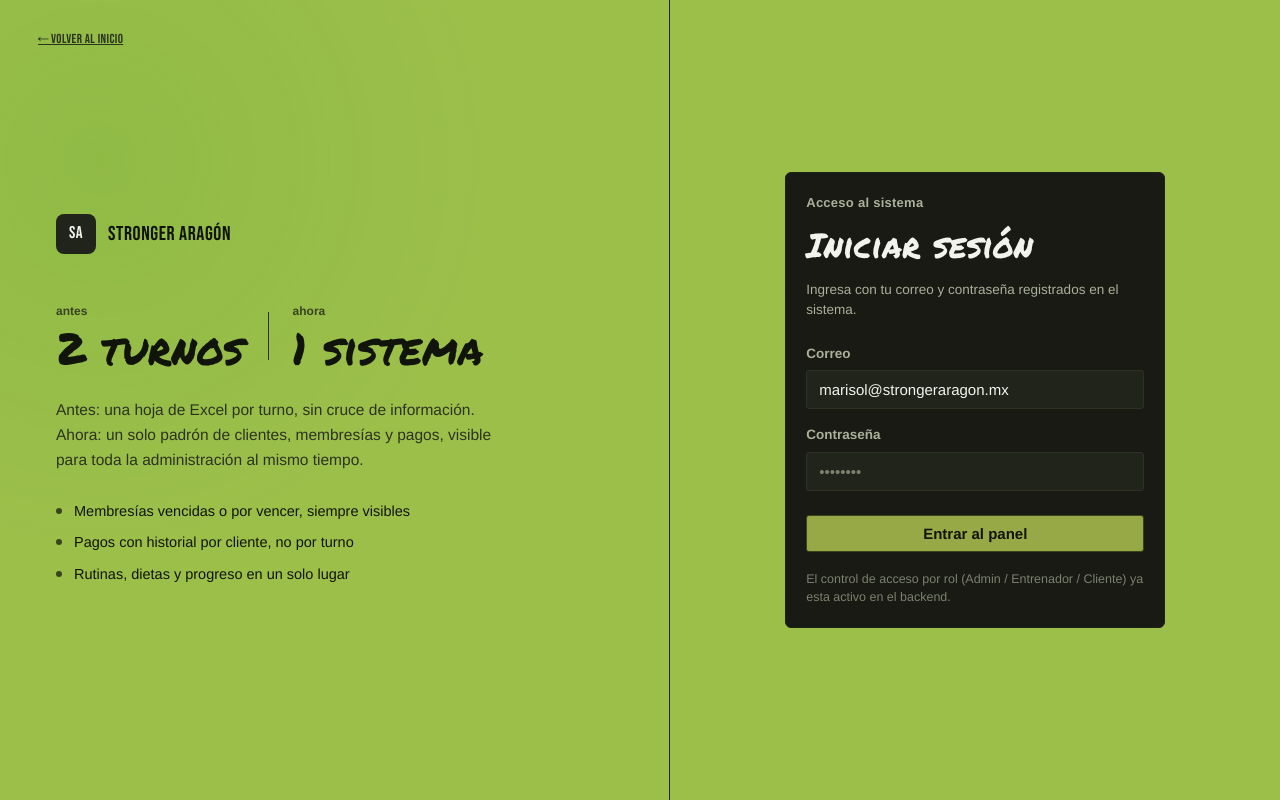
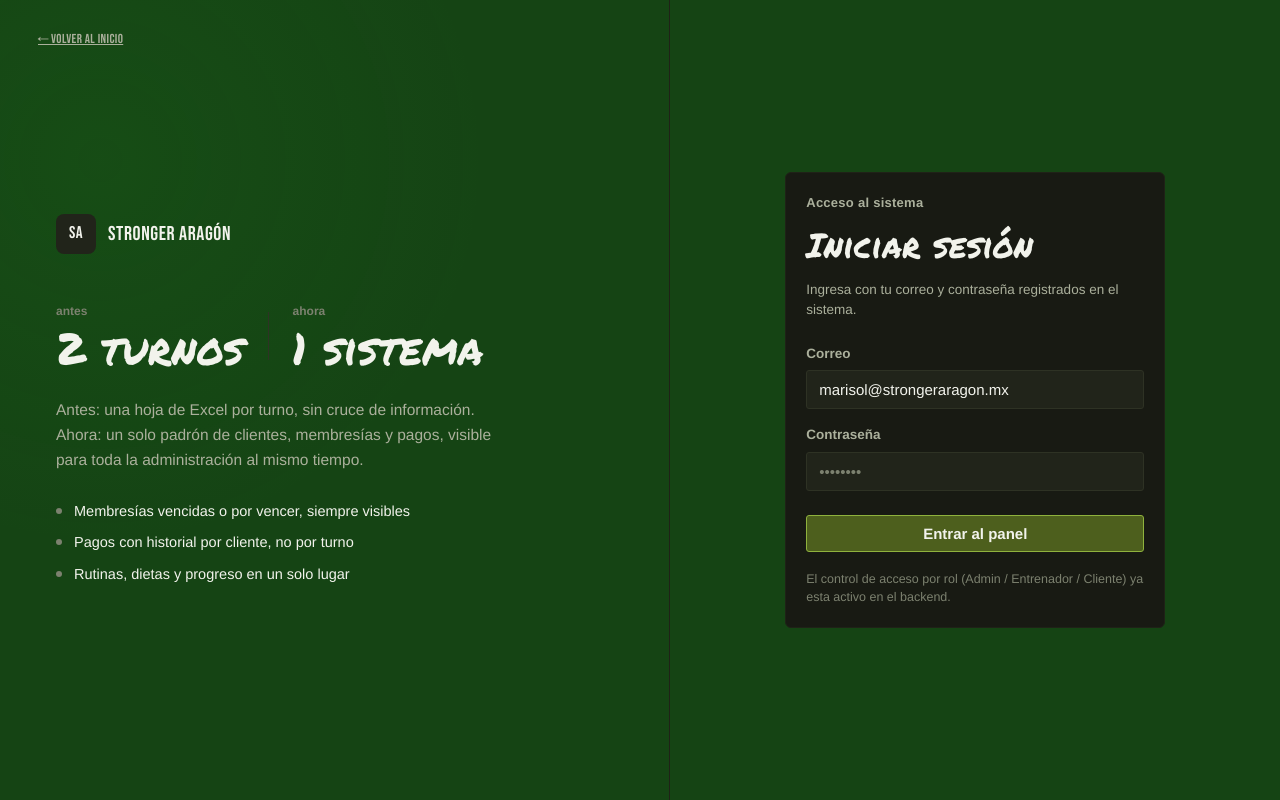
Before and after one commit to mhdavid404-sudo/Gesti-n-de-Gimnasio.2, a React (Vite) app in the folder frontend/: page /login in a window 1280 px wide. Built offline with nearby package versions, Linux system fonts and the light colour scheme; no server answers.

Commit message:
Ajuste de paleta de colores

```diff
--- a/frontend/src/styles/theme.css
+++ b/frontend/src/styles/theme.css
@@ -27,43 +27,53 @@
    separados por HUE (no solo por brillo) del primario.
 
    Variables nuevas, canónicas de aquí en adelante:
-     --color-primary       #97A947  oliva, aclarado a pedido explícito del
-                            dueño del proyecto (2026-10-11) sobre el oliva
-                            original #7C8B3A -- mismo hue (~71°), solo sube
-                            luminosidad/saturación; sigue pasando AA con
-                            margen de sobra (ver contraste abajo).
-     --color-primary-light #A8BA5A  hover / estados claros
-     --color-primary-dark  #677330  active / pressed
+     --color-primario    #154414  verde muy oscuro -- fondo de toda la UI
+                          (reemplaza el verde claro #9CBF4A del ajuste
+                          anterior, 2026-11-18).
+     --color-secundario  #4D5F1D  oliva oscuro -- base de botones
+                          primarios/secundarios, enlaces y acentos
+                          (reemplaza --color-primary #97A947 anterior).
+     --color-primary-light #8FB23D  hover / texto-acento directo sobre
+                          --color-primario (ver nota de contraste abajo)
+     --color-primary-dark  #33400F  active / pressed
      --color-primary-soft  wash translúcido para fondos de estado "activo"
-     --color-primary-text  #10140A  ink oscuro para texto sobre fondos de
-                            --color-primary sólido (ver contraste abajo)
-     --color-info / --color-info-soft   azul — estado informativo nuevo,
-                            no existía en el sistema anterior (solo
-                            éxito/alerta/error).
+     --color-primary-text  #F2F3EC  tinta clara para texto sobre fondos de
+                          --color-secundario sólido (ambos verdes de marca
+                          son demasiado oscuros para texto oscuro encima)
+     --color-info / --color-info-soft   azul — estado informativo (sin
+                          cambios en este ajuste de paleta).
 
-   `--color-accent*` se CONSERVA como alias de `--color-primary*` (ver
-   bloque de variables abajo) únicamente para no romper los archivos fuera
-   del alcance de esta tarea que todavía leen `--color-accent` (StatusPill,
-   StatNumber, Tabs, ClientFormPage, páginas de Clientes/Membresías/Rutinas/
-   Dietas/Progreso, etc. — ninguno de esos archivos se tocó en este cambio).
-   El nombre canónico para código nuevo es `--color-primary`, no
+   `--color-primary` queda como ALIAS de `--color-secundario` (y
+   `--color-accent*` como alias de `--color-primary*`, de antes) para no
+   romper los archivos que todavía leen esos nombres (StatusPill,
+   StatNumber, Tabs, ClientFormPage, páginas de Clientes/Membresías/
+   Rutinas/Dietas/Progreso, etc.). El nombre canónico para el color de
+   marca es `--color-primario`/`--color-secundario`, no `--color-primary`/
    `--color-accent`.
 
-   Contraste verificado a mano (luminancia relativa WCAG, no solo lectura
-   visual) contra `--color-bg` (#0B0C09, L≈0.0036) salvo donde se indica:
-     --color-primary   (#97A947) como TEXTO sobre --color-bg: ratio ≈ 7.55:1 (AA texto normal, con margen de sobra)
-     --color-primary-text (#10140A) como texto sobre --color-primary sólido: ratio ≈ 7.17:1 (AA texto normal, con margen de sobra)
-     --color-text       (#F2F3EC) sobre --color-bg: ratio ≈ 17.6:1
-     --color-text-muted (#ABB09C) sobre --color-bg: ratio ≈ 8.8:1
-     --color-text-dim   (#7C816F) sobre --color-bg: ratio ≈ 4.9:1 (AA texto normal, el mínimo del sistema)
-     --color-success (#3FB6A0) sobre --color-bg: ratio ≈ 7.9:1
-     --color-warning (#E08D3C) sobre --color-bg: ratio ≈ 7.5:1
-     --color-danger  (#D65A4A) sobre --color-bg: ratio ≈ 5.1:1
-     --color-info    (#4C8FD1) sobre --color-bg: ratio ≈ 5.8:1
-   Todas por encima del mínimo AA de 4.5:1 para texto normal (y muy por
-   encima del 3:1 de AA-large). El ink oscuro (#10140A) se sigue usando
-   SOLO como texto sobre fondos sólidos de color (botón primario), nunca al
-   revés (color sobre ink), igual que el criterio ya documentado en la
+   Contraste verificado a mano (luminancia relativa WCAG) contra
+   `--color-bg` = `--color-primario` (#154414, L≈0.043):
+     --color-text          (#F2F3EC) ratio ≈ 11.2:1
+     --color-text-muted    (#ABB09C) ratio ≈ 8.1:1
+     --color-text-dim      (#7C816F) ratio ≈ 4.6:1 (AA texto normal, el mínimo del sistema)
+     --color-primary-light (#8FB23D) como TEXTO/borde directo sobre --color-primario: ratio ≈ 5.3:1
+     --color-secundario    (#4D5F1D) EN SÍ, como texto/borde directo sobre --color-primario: ratio ≈ 1.6:1 -- por eso no se usa así, solo como relleno sólido (ver --color-accent-on-canvas abajo)
+     --color-primary-text  (#F2F3EC) como texto sobre --color-secundario sólido: ratio ≈ 6.6:1
+     --color-success (#5BC9B4, antes #3FB6A0) sobre --color-primario: ratio ≈ 5.6:1
+     --color-warning (#EBA35C, antes #E08D3C) sobre --color-primario: ratio ≈ 5.3:1
+     --color-danger  (#F49686, antes #D65A4A) sobre --color-primario: ratio ≈ 5.1:1
+     --color-info    (#7FB3EC, antes #4C8FD1) sobre --color-primario: ratio ≈ 5.1:1
+   Los 4 estados semánticos se aclararon por el mismo motivo: contra el
+   fondo casi-negro original (#0B0C09, L≈0.0036) pasaban AA con margen de
+   sobra; contra --color-primario (#154414, L≈0.043, bastante menos
+   oscuro aunque se vea "oscuro" a simple vista) los 4 originales caían
+   entre 3.3:1 y 4.3:1 -- por debajo del mínimo AA (4.5:1) para texto
+   normal cuando el color se usa directo sobre el canvas (ej. el título de
+   `ErrorMessage` sin tarjeta alrededor, "Cerrar sesión" en hover del
+   Sidebar). Dentro de `.card`/`.input` (que siguen oscuros de verdad, sin
+   cambios aquí) ya pasaban de sobra y lo siguen haciendo, con más margen
+   todavía. La tinta clara (#F2F3EC) se usa SOLO como texto sobre fondos sólidos de
+   color (botón secundario), igual que el criterio ya documentado en la
    entrada "Extensión de la identidad visual..." de DECISIONES.md.
 
    Separación de HUE de los estados (no solo brillo) — mismo criterio ya
@@ -124,81 +134,80 @@
 :root {
   color-scheme: dark;
 
-  /* Fondo verde a pedido del cliente (2026-11-18, ver DECISIONES.md) --
-     #9CBF4A en vez del casi-negro original. Único lugar donde se define:
-     --color-bg (body/Sidebar/Login) y --color-bg-elevated (lienzo
-     principal del panel, ver AppShell.css) son ahora el MISMO verde --
-     antes eran dos tonos de negro casi idénticos, que ahora son el mismo
-     verde por la misma razón (no hay necesidad de dos verdes distintos
-     para lo que siempre fue "una sola superficie de fondo"). */
-  --color-bg: #9cbf4a;
-  --color-bg-elevated: #9cbf4a;
+  /* Paleta de marca a pedido del cliente (2026-11-19): dos verdes oscuros
+     reales, centralizados en estos DOS tokens -- todo lo demás de este
+     bloque (fondo, botones, acentos, hovers) se DERIVA de ellos, nunca se
+     redeclara un color suelto en otro archivo.
+       --color-primario    #154414  fondo de toda la UI (body/Sidebar/
+                            Login -- reemplaza el verde claro #9CBF4A
+                            anterior).
+       --color-secundario  #4D5F1D  relleno de botones primarios/
+                            secundarios, enlaces y acentos (reemplaza el
+                            oliva --color-primary anterior). */
+  --color-primario: #154414;
+  --color-secundario: #4d5f1d;
+
+  --color-bg: var(--color-primario);
+  --color-bg-elevated: var(--color-primario);
   --color-surface: #181a13;
   --color-surface-2: #21241a;
   --color-border: #2e3224;
   --color-border-soft: #1f2217;
 
-  /* Texto -- invertido a tinta oscura porque el fondo ya no es casi negro,
-     es un verde medio-claro (L relativa ≈0.448): texto claro sobre ese
-     verde no pasa ni AA grande (ver cálculo de contraste abajo). Esto
-     aplica solo donde el texto queda DIRECTO sobre --color-bg/-elevated
-     (títulos de página, Sidebar, el hero de Login) -- dentro de
-     superficies que siguen siendo oscuras de verdad (.card, .input, etc.)
-     se restauran los valores claros originales, ver el bloque
-     "Superficies oscuras reales" más abajo.
-     Contraste verificado (WCAG, luminancia relativa) contra el verde
-     nuevo (#9CBF4A, L≈0.448):
-       --color-text       (#10140a) ratio ≈ 8.8:1  (reusa --color-primary-text)
-       --color-text-muted (#2c3321) ratio ≈ 6.2:1
-       --color-text-dim   (#39431f) ratio ≈ 5.0:1 (el mínimo del sistema, igual que antes) */
-  --color-text: #10140a;
-  --color-text-muted: #2c3321;
-  --color-text-dim: #39431f;
+  /* Texto claro: ambos verdes de marca son oscuros (L relativa ≈0.043 y
+     ≈0.099), así que el texto vuelve a ser tinta clara en todo el sistema
+     (contraste verificado, WCAG):
+       --color-text       (#f2f3ec) sobre --color-primario: ratio ≈11.2:1
+       --color-text-muted (#abb09c) sobre --color-primario: ratio ≈8.1:1
+       --color-text-dim   (#7c816f) sobre --color-primario: ratio ≈4.6:1 (mínimo AA) */
+  --color-text: #f2f3ec;
+  --color-text-muted: #abb09c;
+  --color-text-dim: #7c816f;
 
-  /* Oliva primario del sistema de diseño (Entrega 2, Parte A) — variantes
-     claras/oscuras para hover/active, un ink oscuro para texto sobre
-     rellenos sólidos, y un wash translúcido para fondos "activo/seleccionado"
-     (nav activo del sidebar, chips de estado). Ver nota de contraste y de
-     hue en el bloque de comentarios de arriba. */
-  --color-primary: #97a947;
-  --color-primary-light: #a8ba5a;
-  --color-primary-dark: #677330;
-  --color-primary-soft: rgba(151, 169, 71, 0.18);
-  --color-primary-text: #10140a;
+  /* Sistema de acento derivado de --color-secundario -- variantes claras/
+     oscuras para hover/active, tinta clara para texto sobre el relleno
+     sólido, y un wash translúcido para fondos "activo/seleccionado" (nav
+     del sidebar, chips de estado). */
+  --color-primary: var(--color-secundario);
+  --color-primary-light: #8fb23d;
+  --color-primary-dark: #33400f;
+  --color-primary-soft: rgba(143, 178, 61, 0.18);
+  --color-primary-text: #f2f3ec;
 
-  /* Alias de compatibilidad: el resto del árbol de archivos (fuera del
-     alcance de esta tarea) todavía lee --color-accent*. No se renombra ahí
-     para no arriesgar romper esas pantallas sin tocarlas; el nombre
-     canónico para código nuevo es --color-primary*. */
+  /* Alias de compatibilidad: el resto del árbol de archivos todavía lee
+     --color-accent*. El nombre canónico para código nuevo es
+     --color-primario/--color-secundario. */
   --color-accent: var(--color-primary);
   --color-accent-hover: var(--color-primary-light);
   --color-accent-soft: var(--color-primary-soft);
   --color-accent-text: var(--color-primary-text);
 
-  /* --color-primary (#97A947) queda CASI IGUAL que el verde de fondo nuevo
-     (#9CBF4A, mismo hue ~71°) -- usado como TEXTO/borde directo sobre el
-     fondo (nav activo del Sidebar, el botón "Resultados" del Topbar en
-     móvil, el link "Volver al inicio" en hover) el acento se vuelve casi
-     invisible (ratio ≈1.2:1). Se avisó esto al cliente antes de aplicar
-     ningún ajuste (ver DECISIONES.md). --color-primary EN SÍ no se toca
-     (sigue sirviendo perfecto como relleno de botón, con su propia tinta
-     encima -- ese contraste no depende del fondo de alrededor): estos 2
-     tokens nuevos son solo para los 3 lugares puntuales donde el acento se
-     usa como texto/borde suelto directo sobre el verde, mismo hue, pero
-     oscurecido lo suficiente para pasar AA (ratio ≈5.0:1). */
-  --color-accent-on-canvas: #3a4319;
-  --color-accent-on-canvas-soft: rgba(16, 20, 10, 0.14);
+  /* --color-secundario (#4D5F1D) es, él mismo, demasiado oscuro para leerse
+     como TEXTO/borde suelto directo sobre --color-primario (ratio ≈1.6:1,
+     ambos son verdes oscuros) -- mismo problema de contraste que ya
+     documentaba este archivo para el acento anterior sobre su fondo.
+     --color-primary-light (#8FB23D, ratio ≈5.3:1) es la variante que SÍ
+     se lee bien en esos 3 lugares puntuales (nav activo del Sidebar, el
+     botón "Resultados" del Topbar en móvil, el link "Volver al inicio" en
+     hover). */
+  --color-accent-on-canvas: var(--color-primary-light);
+  --color-accent-on-canvas-soft: rgba(143, 178, 61, 0.14);
 
   /* Estados semánticos — separados por HUE del primario oliva (~71°), no
-     solo por brillo (ver nota de contraste/hue arriba). */
-  --color-success: #3fb6a0;
-  --color-success-soft: rgba(63, 182, 160, 0.16);
-  --color-warning: #e08d3c;
-  --color-warning-soft: rgba(224, 141, 60, 0.16);
-  --color-danger: #d65a4a;
-  --color-danger-soft: rgba(214, 90, 74, 0.16);
-  --color-info: #4c8fd1;
-  --color-info-soft: rgba(76, 143, 209, 0.16);
+     solo por brillo (ver nota de contraste/hue arriba). Los 4 se aclaran
+     por el mismo BUG de contraste (ver nota arriba): contra el fondo
+     casi-negro original pasaban de sobra, contra --color-primario
+     (#154414, bastante menos oscuro aunque se vea "oscuro") caían por
+     debajo del mínimo AA cuando se usan directo sobre el canvas (fuera
+     de .card/.input, que siguen oscuros de verdad y sin cambios aquí). */
+  --color-success: #5bc9b4;
+  --color-success-soft: rgba(91, 201, 180, 0.16);
+  --color-warning: #eba35c;
+  --color-warning-soft: rgba(235, 163, 92, 0.16);
+  --color-danger: #f49686;
+  --color-danger-soft: rgba(244, 150, 134, 0.16);
+  --color-info: #7fb3ec;
+  --color-info-soft: rgba(127, 179, 236, 0.16);
   --color-neutral: #7a8296;
   --color-neutral-soft: rgba(122, 130, 150, 0.16);
 
@@ -262,53 +271,6 @@
   --ease-in-out: cubic-bezier(0.65, 0, 0.35, 1);
 
   --sidebar-width: 232px;
-}
-
-/* ---------------------------------------------------------------------------
-   Superficies oscuras reales -- 2026-11-18, cambio de fondo a verde.
-
-   --color-bg/-elevated ya no es casi-negro, así que --color-text/-muted/
-   -dim se invirtieron arriba a tinta oscura (son el valor por defecto,
-   pensado para texto que cae DIRECTO sobre ese verde: títulos de página,
-   Sidebar, el hero de Login). Pero varios contenedores siguen teniendo su
-   PROPIO fondo oscuro de verdad (nunca leyeron --color-bg/-elevated, o se
-   redirigieron aquí mismo a --color-surface-2 -- ver `.input`/
-   RoleSwitcher.css/ClientFormPage.css/ProgressPage.css) -- dentro de esos,
-   se restauran los 3 valores claros originales, igual que siempre.
-   Ninguna de estas reglas cambia qué pantalla usa cuál fondo, solo qué
-   color de texto le corresponde a cada superficie.
-
-   El `color: var(--color-text)` explícito aquí (no solo redefinir la
-   variable) es necesario: un elemento sin `color` propio (ej. un `<h1>`
-   plano, como `.login__title`) no reevalúa `var(--color-text)` por su
-   cuenta, hereda el valor de `color` YA RESUELTO de su ancestro más
-   cercano que sí lo haya declarado (normalmente `body`, en tinta oscura)
-   -- sin este `color:` aquí, cualquier título sin clase propia dentro de
-   una tarjeta se quedaría oscuro sobre oscuro. Encontrado al verificar
-   /login en el navegador (el título "Iniciar sesión" era ilegible). */
-.card,
-.app-shell__results,
-.input,
-.role-switcher,
-.client-form__plan,
-.progress-page__metric-toggle,
-.sidebar__brand-mark,
-.topbar__notif-panel,
-.topbar__bell,
-.topbar__menu-btn,
-.topbar__avatar,
-.quick-action-card,
-/* ConfirmDialog se monta vía createPortal en document.body (ver
-   ConfirmDialog.tsx) -- queda fuera de CUALQUIER tarjeta/página sin
-   importar desde dónde se abrió, así que necesita su propia entrada
-   aquí explícita (encontrado al verificar "Restablecer contraseña" en
-   Usuarios: el texto del diálogo era casi ilegible, tinta oscura sobre
-   su propio panel oscuro). */
-.confirm-dialog__panel {
-  --color-text: #f2f3ec;
-  --color-text-muted: #abb09c;
-  --color-text-dim: #7c816f;
-  color: var(--color-text);
 }
 
 * {
@@ -464,16 +426,12 @@ button {
      el botón de acción primaria. */
   background: var(--color-accent);
   color: var(--color-accent-text);
-  /* Encontrado al verificar "+ Nuevo cliente" en el navegador: el relleno
-     (#97A947) es casi idéntico al verde de fondo nuevo (#9CBF4A, mismo
-     hue ~71°) -- un botón primario directo sobre el lienzo (fuera de una
-     tarjeta, ej. la barra de "+ Nuevo X" de cada tabla) se volvía casi
-     invisible, se notaba solo por el texto encima, no por su borde. Este
-     borde (mismo --color-accent-on-canvas oscuro ya usado para
-     texto/wash sobre el lienzo) le da un límite visible SIN tocar el
-     relleno ni el verde pedido -- sobre una tarjeta oscura el botón ya
-     se distinguía bien solo por el relleno, así que este borde ahí es
-     casi imperceptible (no estorba). */
+  /* Borde con --color-accent-on-canvas (la variante clara de
+     --color-secundario, ver theme.css arriba): un botón primario directo
+     sobre el lienzo (fuera de una tarjeta, ej. la barra de "+ Nuevo X" de
+     cada tabla) queda con un límite visible además del relleno --
+     sobre una tarjeta oscura el botón ya se distingue bien solo por el
+     relleno, así que este borde ahí es casi imperceptible (no estorba). */
   border-color: var(--color-accent-on-canvas);
 }
 
```
